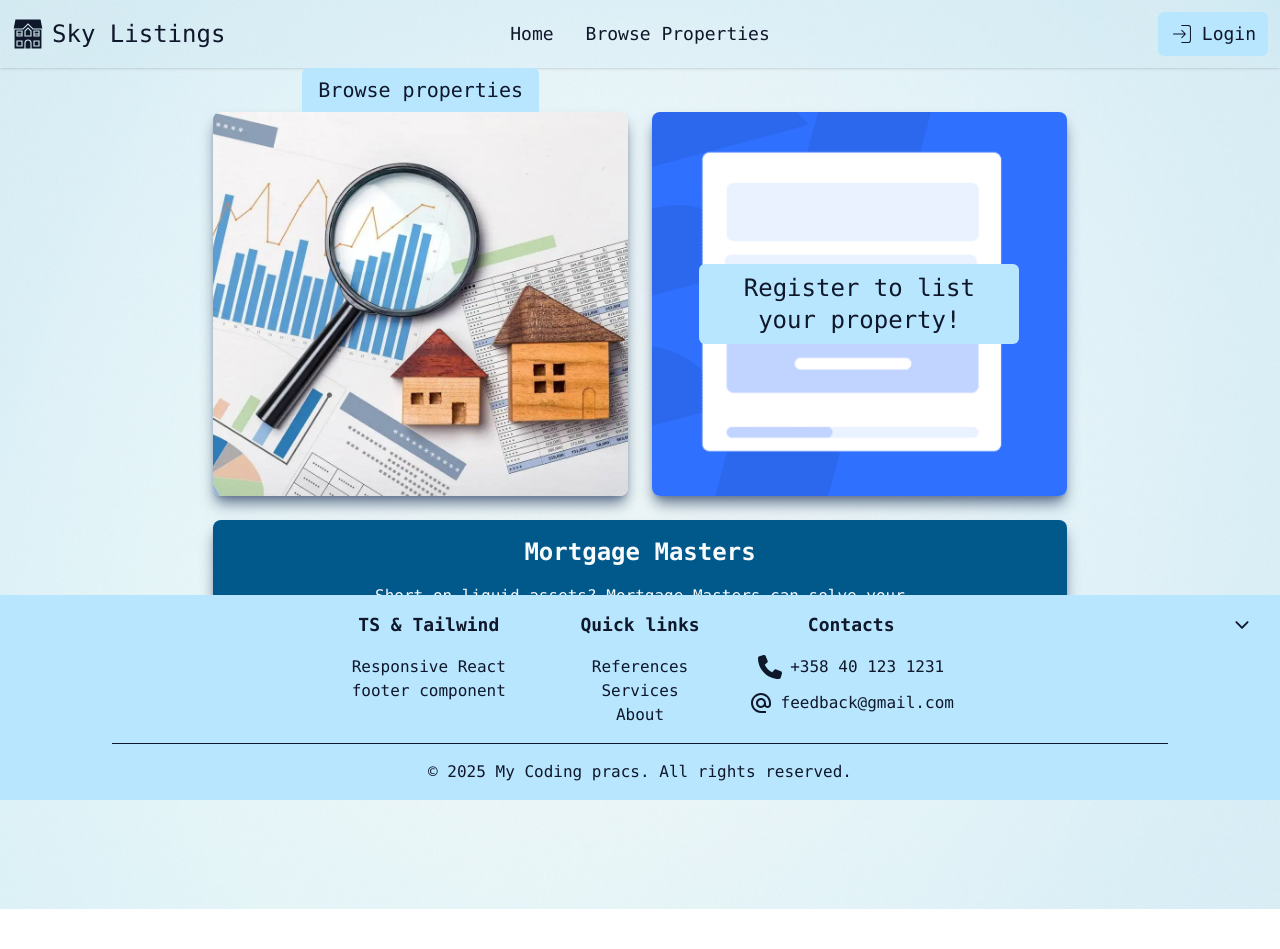
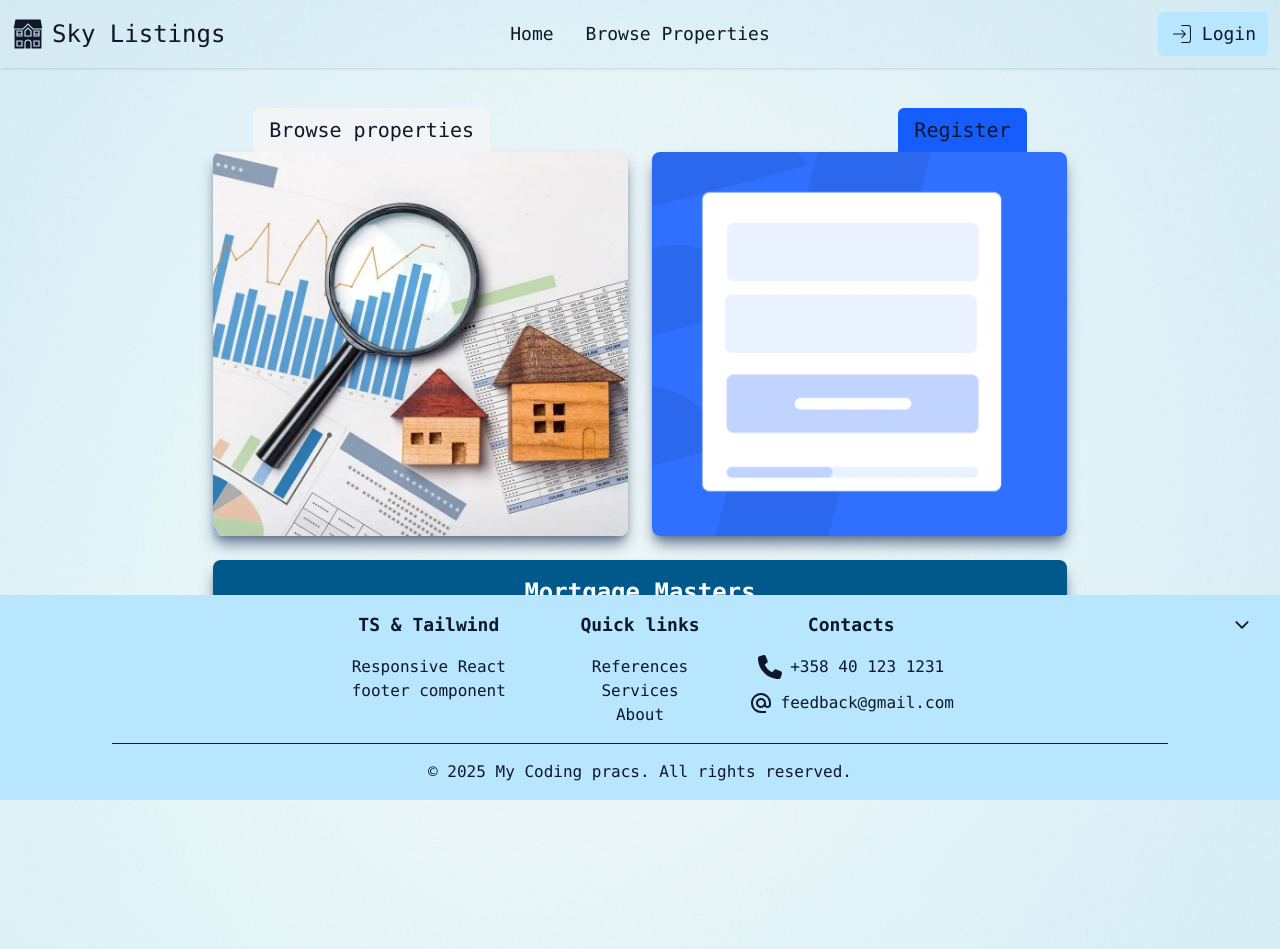
Before and after one commit to olliuhlbeck/sky-listings, a React (Vite) app in the folder frontend/: page / in a window 1280 px wide. Before the commit the page ends 909 px from the top, so only its background shows below. Built offline with nearby package versions, Linux system fonts and the light colour scheme.

Commit message:
make cards to take use of added controlling option

```diff
--- a/frontend/src/pages/HomePage/HomePage.tsx
+++ b/frontend/src/pages/HomePage/HomePage.tsx
@@ -1,7 +1,7 @@
 import { BiDollar } from 'react-icons/bi';
 import AdComponent from '../../components/GeneralComponents/AdComponent';
 import { useAuth } from '../../utils/useAuth';
-import { useNavigate } from 'react-router-dom';
+import { Link } from 'react-router-dom';
 import { ActionType } from '../../types/ActionType';
 import ContentButtonCard from '../../components/GeneralComponents/ContentButtonCard';
 import browseHouses from '../../assets/browseHouses.jpg';
@@ -10,22 +10,23 @@ import Button from '../../components/GeneralComponents/Button';
 
 const HomePage = () => {
   const { user } = useAuth();
-  const navigate = useNavigate();
 
   return (
-    <div className='flex flex-col justify-center items-center mt-10'>
+    <div className='flex flex-col justify-center items-center mt-20'>
       {user ? (
         <>
           <div className='flex flex-col lg:flex-row w-4/6 gap-6'>
             <ContentButtonCard
-              onClick={() => navigate('browseProperties')}
+              link='browseProperties'
               buttonText='Browse properties'
               backgroundImage={browseHouses}
+              addToClassName='left-10 !bg-gray-100'
             />
             <ContentButtonCard
-              onClick={() => navigate('myProperties')}
-              buttonText='List your property for sale!'
+              link={'/myProperties'}
+              buttonText='Sell properties'
               backgroundImage={sellHouse}
+              addToClassName='right-10 !bg-blue-950 text-gray-50'
             />
           </div>
         </>
@@ -33,22 +34,20 @@ const HomePage = () => {
         <>
           <div className='flex flex-col lg:flex-row w-4/6 gap-6'>
             <ContentButtonCard
-              onClick={() => navigate('browseProperties')}
+              link='browseProperties'
               buttonText='Browse properties'
               backgroundImage={browseHouses}
+              addToClassName='left-10 !bg-gray-100'
             />
-            <div
-              className={`min-h-[12rem] lg:min-h-[24rem] shadow-lg shadow-slate-500 flex flex-1 justify-center items-center rounded-lg bg-[url('./assets/registerFront.png')] bg-cover bg-center`}
+            <Link
+              to={'login'}
+              state={{ action: ActionType.SignUp }}
+              className={`relative hover:scale-[1.02] transition duration-300 min-h-[12rem] lg:min-h-[24rem] shadow-lg shadow-slate-500 flex flex-1 justify-center items-center rounded-lg bg-[url('./assets/registerFront.png')] bg-cover bg-center `}
             >
-              <Button
-                ClassName='w-[16rem] md:w-[20rem] text-2xl'
-                onClick={() =>
-                  navigate('login', { state: { action: ActionType.SignUp } })
-                }
-              >
-                Register to list your property!
+              <Button ClassName='text-xl absolute -top-11 right-10 !rounded-b-none !bg-blue-600'>
+                Register
               </Button>
-            </div>
+            </Link>
           </div>
         </>
       )}
```
